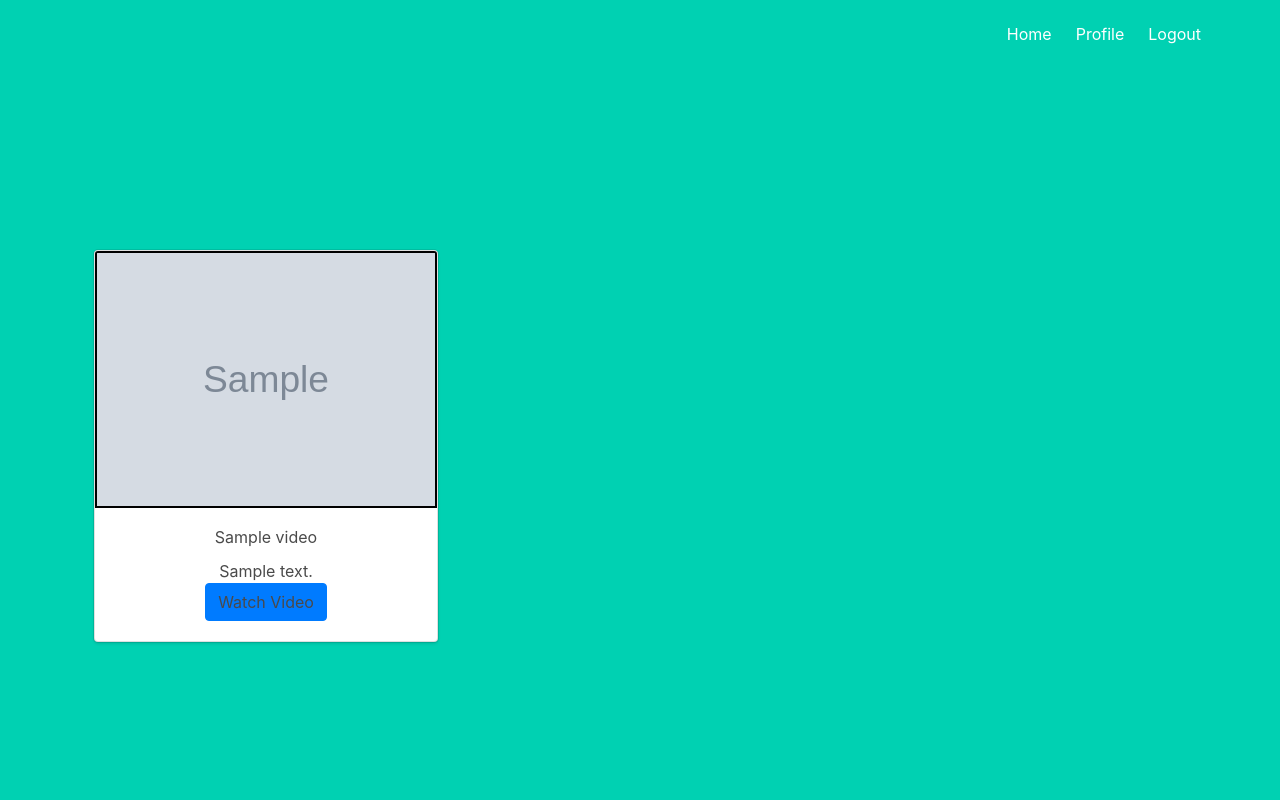
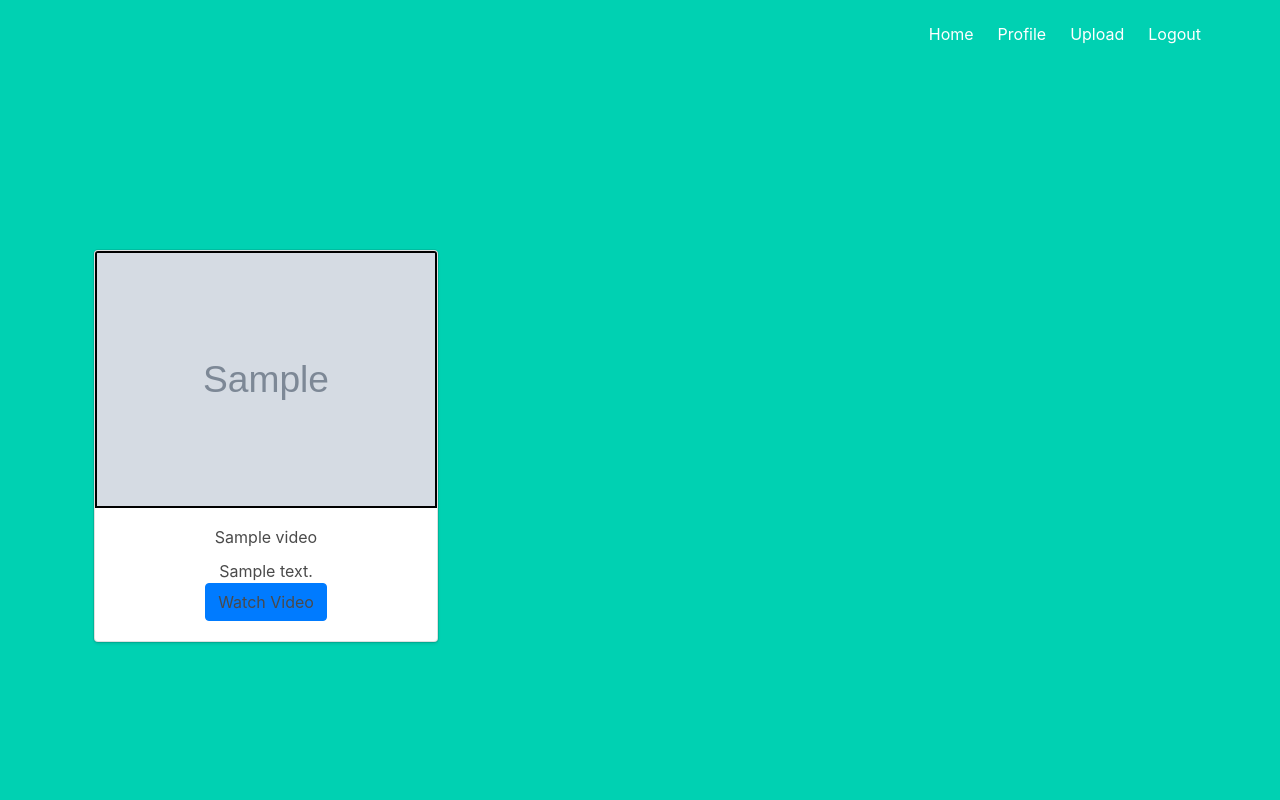
Before and after one commit to tushar1977/video_Streaming, a Flask app: page / in a window 1280 px wide. Run offline with Flask 3, Linux system fonts and the light colour scheme; a user stored in the database is signed in; tables that the repository leaves empty hold one stand-in row (values such as "Sample post"); grey boxes marked "Sample" are stand-in pictures; some libraries are stand-ins or nearby versions.

Commit message:
fixed upload

```diff
--- a/myapp/templates/base.html
+++ b/myapp/templates/base.html
@@ -26,7 +26,11 @@
                 <a href="{{ url_for('home.profile') }}" class="navbar-item">
                   Profile
                 </a>
-                {% endif %} {% if not current_user.is_authenticated %}
+                {% endif %} {% if current_user.is_authenticated %}
+                <a href="{{ url_for('video.upload') }}" class="navbar-item">
+                  Upload
+                </a>
+                {% endif %}{% if not current_user.is_authenticated %}
                 <a href="{{ url_for('auth.login') }}" class="navbar-item">
                   Login
                 </a>
--- a/run.py
+++ b/run.py
@@ -4,4 +4,4 @@ import os
 app = create_app()
 
 if __name__ == "__main__":
-    sock.run(app, host="0.0.0.0", debug=True, port=int(os.getenv("PORT", 5001)))
+    sock.run(app, host="0.0.0.0", debug=True, port=int(os.getenv("PORT", 8000)))
```
